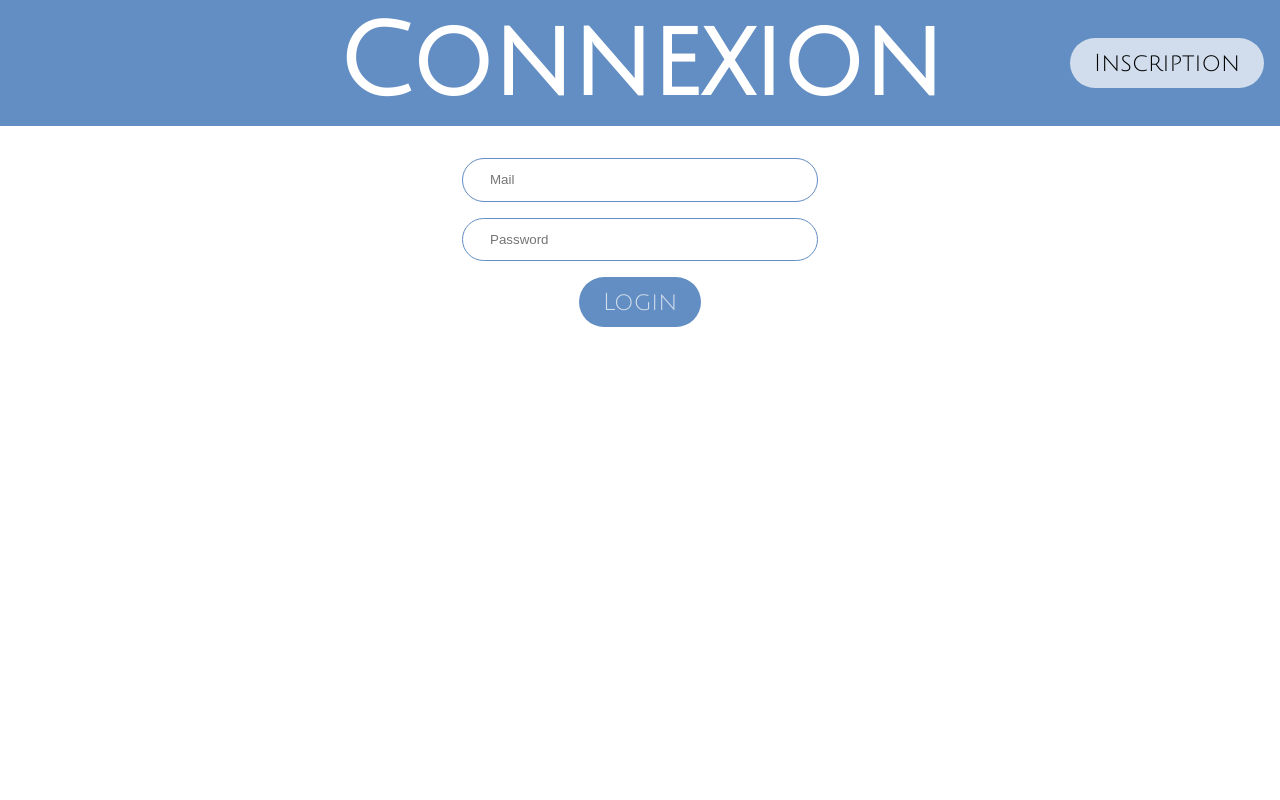
After one commit to Furrioxx/GSB_Project, a PHP site: page /connexion.php in a window 1280 px wide. The commit adds this page. Run offline with PHP 8.4, Linux system fonts and the light colour scheme.

Commit message:
style and rework architecture

```diff
--- /dev/null
+++ b/connexion.php
@@ -0,0 +1,43 @@
+<?php
+$test = "test";
+session_start();
+?>
+
+
+<!DOCTYPE html>
+<html lang="en">
+<head>
+    <meta charset="UTF-8">
+    <meta name="viewport" content="width=device-width, initial-scale=1.0">
+    <title>Connexion</title>
+    <link rel="stylesheet" href="dist/style.css">
+    <link rel="preconnect" href="https://fonts.googleapis.com">
+    <link rel="preconnect" href="https://fonts.gstatic.com" crossorigin>
+    <link href="https://fonts.googleapis.com/css2?family=Julius+Sans+One&display=swap" rel="stylesheet">
+</head>
+<body>
+    <nav>
+        <h1>Connexion</h1>
+        <div>
+            <a href="inscription.php"><button>Inscription</button></a>
+        </div>
+    </nav>
+
+    <main>
+        <form action="login.php" method="post" class="loginForm">
+            <input type="mail" placeholder="Mail" name="mail" required>
+            <input type="password" placeholder="Password" name="password" required>
+            <input type="submit" value="Login" name="submit">
+            <?php
+
+            // affichage du message d'erreur si mauvais identifiants
+            if(isset($_SESSION['error_msg'])){
+                echo '<p class="err">'. $_SESSION['error_msg'].'</p>';
+            }
+
+            ?>
+        </form>
+    </main>
+
+</body>
+</html>
--- a/dist/style.css
+++ b/dist/style.css
@@ -1,3 +1,92 @@
+html {
+  height: 100%;
+}
 
+body {
+  margin: 0;
+  min-height: 100%;
+}
+body nav {
+  margin-bottom: 2em;
+  background-color: #638EC3;
+  height: 126px;
+  width: 100%;
+  display: grid;
+  align-items: center;
+  grid-template-columns: 1fr 1fr 1fr;
+}
+body nav h1 {
+  grid-row: 1;
+  margin: 0;
+  font-size: 100px;
+  color: white;
+  font-family: "Julius Sans One";
+  grid-column: 2;
+}
+body nav div {
+  text-align: right;
+  margin-right: 1em;
+  grid-column: 3;
+  grid-row: 1;
+}
+body nav div a {
+  color: #D1DDEC;
+  font-size: 24px;
+  font-family: "Julius Sans One";
+  text-decoration: none;
+}
+body nav div a:hover {
+  cursor: pointer;
+}
+body nav div a button {
+  border-radius: 30px;
+  font-size: 24px;
+  border: none;
+  background-color: #D1DDEC;
+  font-family: "Julius Sans One";
+  padding: 0.5em 1em 0.5em 1em;
+}
+body nav div a button:hover {
+  cursor: pointer;
+}
+body nav div form input {
+  border-radius: 30px;
+  font-size: 24px;
+  border: none;
+  background-color: #D1DDEC;
+  font-family: "Julius Sans One";
+  padding: 0.5em 1em 0.5em 1em;
+}
+body nav div form input:hover {
+  cursor: pointer;
+}
+body main form {
+  display: flex;
+  flex-direction: column;
+  align-items: center;
+  gap: 1em;
+}
+body main form input[type=mail], body main form input[type=password] {
+  padding: 1em 2em 1em 2em;
+  width: 300px;
+  border-radius: 30px;
+  border: 1px #638EC3 solid;
+}
+body main form input[type=mail]:focus, body main form input[type=password]:focus {
+  outline: none;
+}
+body main form input[type=submit] {
+  border: none;
+  background-color: #638EC3;
+  color: #D1DDEC;
+  font-family: "Julius Sans One";
+  font-size: 24px;
+  padding: 0.5em 1em 0.5em 1em;
+  border-radius: 30px;
+}
+body main form .err {
+  margin: 0;
+  color: red;
+}
 
 /*# sourceMappingURL=style.css.map */
--- a/src/style.scss
+++ b/src/style.scss
@@ -0,0 +1,102 @@
+$font : "Julius Sans One";
+$bluecolor : #638EC3;
+$whiteColor : #D1DDEC;
+
+
+html{
+    height: 100%;
+}
+body{
+    margin: 0;
+    min-height: 100%;
+    nav {
+        margin-bottom: 2em;
+        background-color: $bluecolor;
+        height: 126px;
+        width: 100%;
+        display: grid;
+        align-items: center;
+        grid-template-columns: 1fr 1fr 1fr;
+        h1{
+            grid-row: 1;
+            margin: 0;
+            font-size: 100px;
+            color: white;
+            font-family: $font;
+            grid-column: 2 ;
+        }
+        div{
+            text-align: right;
+            margin-right: 1em;
+            grid-column: 3;
+            grid-row: 1;
+            a{
+                color: $whiteColor;
+                font-size: 24px;
+                font-family: $font;
+                text-decoration: none;
+                &:hover{
+                    cursor: pointer;
+                }
+                button{
+                    border-radius: 30px;
+                    font-size: 24px;
+                    border: none;
+                    background-color: $whiteColor;
+                    font-family: $font;
+                    padding: .5em 1em .5em 1em;
+                    &:hover{
+                        cursor: pointer;
+                    }
+                }
+            }
+            form{
+                input{
+                    border-radius: 30px;
+                    font-size: 24px;
+                    border: none;
+                    background-color: $whiteColor;
+                    font-family: $font;
+                    padding: .5em 1em .5em 1em;
+                    &:hover{
+                        cursor: pointer;
+                    }
+                }
+            };
+        }
+
+
+    }
+
+    main{
+        form{
+            display: flex;
+            flex-direction: column;
+            align-items: center;
+            gap: 1em;
+            input[type=mail], input[type=password]{
+                padding: 1em 2em 1em 2em ;
+                width: 300px;
+                border-radius: 30px;
+                border: 1px $bluecolor solid;
+                &:focus{
+                    outline: none;
+                }
+            }
+            input[type=submit]{
+                border: none;
+                background-color: $bluecolor;
+                color: $whiteColor;
+                font-family: $font;
+                font-size: 24px;
+                padding: .5em 1em .5em 1em;
+                border-radius: 30px;
+            }
+            .err{
+                margin: 0;
+                color: red;
+            }
+        }
+    }
+
+}
```
Also changed, not shown: dashboard.php (+17 -4 lines), index.php (+28 -11 lines), login.php (+16 -6 lines), vue/app.php (added, +11 -0 lines), 1 other file.
